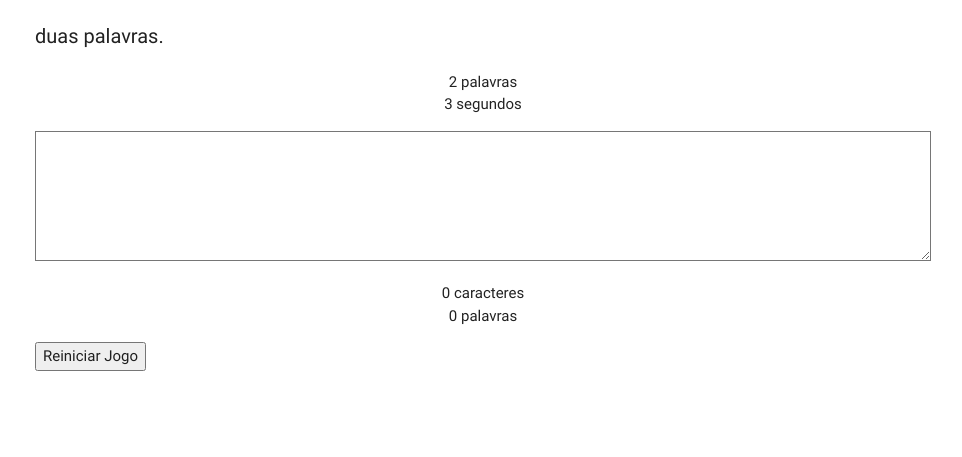
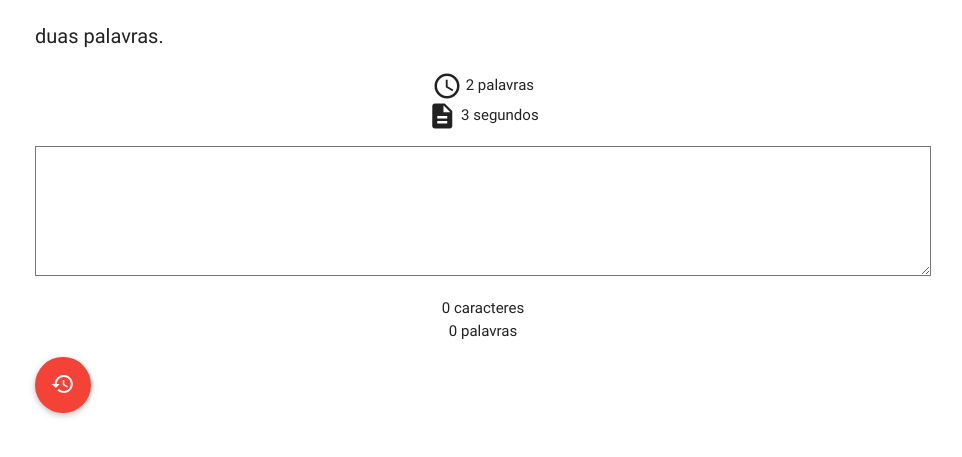
Before and after one commit to LuizdosReis/Jquery, a plain HTML site: page alura-typer/public/principal.html in a window 1280 px wide. Shown: the part 105-562 px from the top of the page, without its empty margins (157-1119 px from the left). Drawn offline with Linux system fonts and the light colour scheme.

Commit message:
criando icones e estilizando o botao

```diff
--- a/alura-typer/public/css/estilos.css
+++ b/alura-typer/public/css/estilos.css
@@ -11,3 +11,7 @@
     font-size:20px;
     text-align: left;
 }
+
+.icones{
+    vertical-align: middle;
+}
--- a/alura-typer/public/principal.html
+++ b/alura-typer/public/principal.html
@@ -4,6 +4,7 @@
     <meta charset="UTF-8">
     <title>Alura Typer</title>
     <link rel="stylesheet"  href="css/libs/materialize.min.css">
+    <link href="https://fonts.googleapis.com/icon?family=Material+Icons" rel="stylesheet">
     <link rel="stylesheet"  href="css/estilos.css">
 </head>
 <body>
@@ -13,8 +14,14 @@
         <p class="frase center">duas palavras.</p>
 
         <ul class="informações center">
-            <li><span id="qt_palavras">5</span> palavras</li>
-            <li><span id="tempo">3</span> segundos</li>
+            <li>
+                <i class="small material-icons icones">query_builder</i>
+                <span id="qt_palavras">5</span> palavras
+            </li>
+            <li>
+                <i class="small material-icons icones">description</i>
+                <span id="tempo">3</span> segundos
+            </li>
         </ul>
 
         <textarea class="campo-digitacao" rows="8" cols="40"></textarea>
@@ -24,7 +31,13 @@
             <li><span id="contador-palavras">0</span> palavras</li>
         </ul>
 
-        <button id="botao-reiniciar">Reiniciar Jogo</button>
+        <div class="botoes">
+             <a class="btn-floating btn-large waves-effect waves-light red" id="botao-reiniciar">
+                <i class="material-icons">restore</i>
+            </a>
+
+        </div>
+
     </div>
     <script src="js/jquery.js"></script>
     <script src="js/main.js"></script>
```
